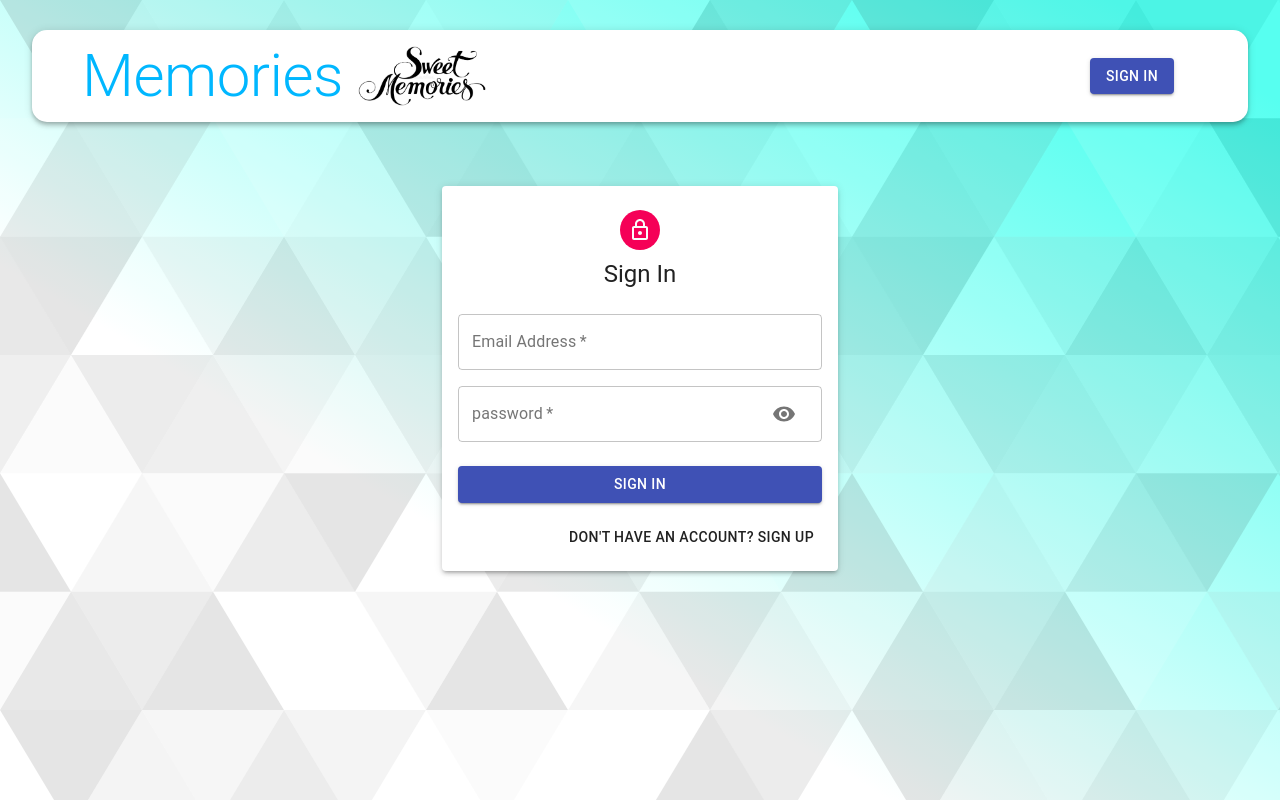
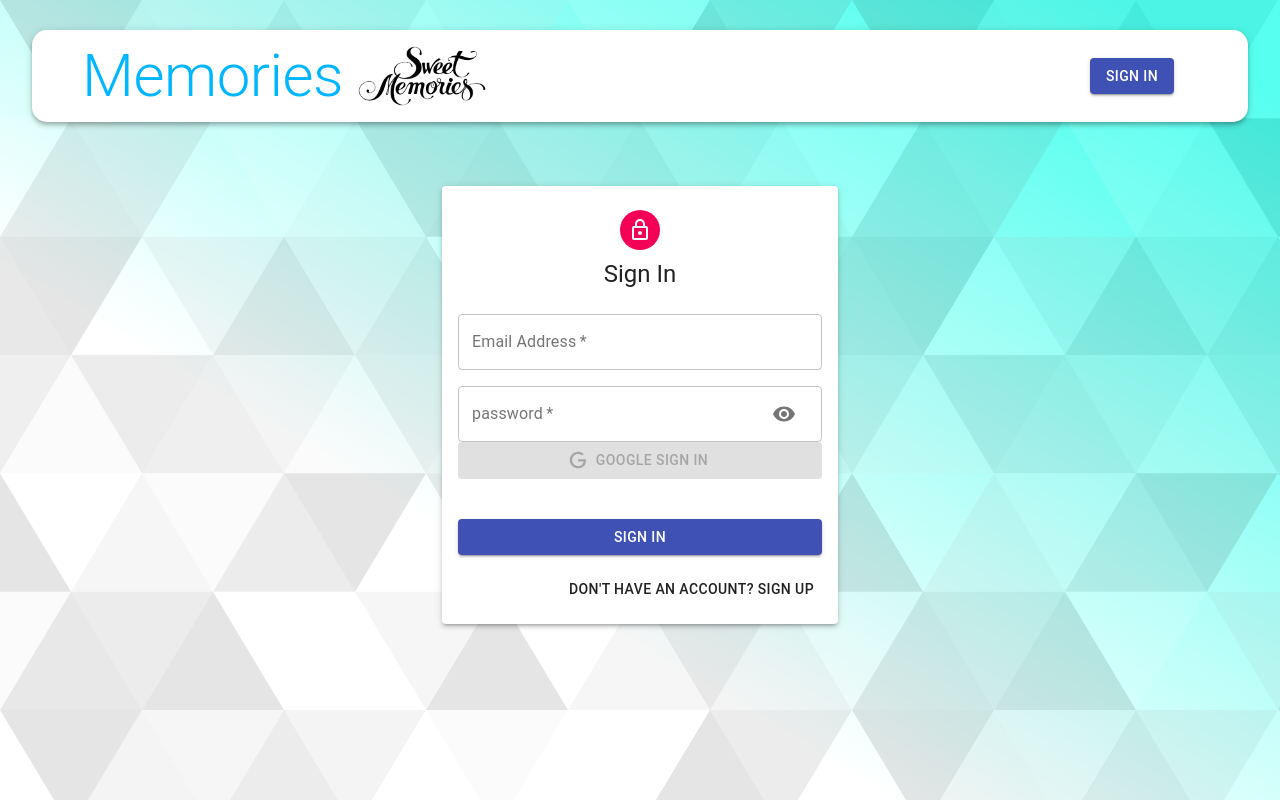
Before and after one commit to tahany777/client, a React (Create React App) app: page /auth in a window 1280 px wide. Built offline with nearby package versions, Linux system fonts and the light colour scheme.

Commit message:
feat: added features for sign in with google and create a client id

```diff
--- a/src/components/Auth/Auth.js
+++ b/src/components/Auth/Auth.js
@@ -1,22 +1,34 @@
-import React, { useState } from 'react'
-import { Avatar, Button, Paper, Grid, Typography, Container} from '@material-ui/core';
-import LockOutlinedIcon from '@material-ui/icons/LockOutlined';
-import useStyles from './styles';
-import Input from './Input';
+import React, { useState } from "react";
+import {
+  Avatar,
+  Button,
+  Paper,
+  Grid,
+  Typography,
+  Container,
+} from "@material-ui/core";
+import { GoogleLogin } from "react-google-login";
+import LockOutlinedIcon from "@material-ui/icons/LockOutlined";
+import useStyles from "./styles";
+import Input from "./Input";
+import Icon from './icon'
 const Auth = () => {
   const classes = useStyles();
   const [showPassword, setShowPassword] = useState(false);
-  const [isSignup, setIsSignup ]= useState(false);
-  const handleShowPassword = () => setShowPassword((prevShowPassword) => !prevShowPassword);
-  const handleSubmit = () => {
-
-  };
-  const handleChange = () => {
-
-  };
+  const [isSignup, setIsSignup] = useState(false);
+  const handleShowPassword = () =>
+    setShowPassword((prevShowPassword) => !prevShowPassword);
+  const handleSubmit = () => {};
+  const handleChange = () => {};
   const switchMode = () => {
     setIsSignup((prevIsSignup) => !prevIsSignup);
     handleShowPassword(false);
+  };
+  const googleSuccess = () => {
+
+  }
+  const googleeFailre = () => {
+    console.log('Google Sign In was unsuccessful. Try Again Later')
   }
   return (
     <Container component="main" maxWidth="xs">
@@ -24,35 +36,89 @@
         <Avatar className={classes.avatar}>
           <LockOutlinedIcon />
         </Avatar>
-        <Typography variant="h5">{isSignup ? 'Sign Up' : 'Sign In'}</Typography>
+        <Typography variant="h5">{isSignup ? "Sign Up" : "Sign In"}</Typography>
         <form className={classes.form} onSubmit={handleSubmit}>
           <Grid container spacing={2}>
-            {
-              isSignup && (
-                <>
-                  <Input name="firstName" label="first Name" handleChange={handleChange} autoFocus half />
-                  <Input name="firstName" label="first Name" handleChange={handleChange} half />
-                </>
-              )
-            }
-            <Input name="email" label="Email Address" handleChange={handleChange} type="email" />
-            <Input name="password" label="password" handleChange={handleChange} type={showPassword ? "text" : "password"} handleShowPassword={handleShowPassword} />
-            {isSignup && <Input name="confirmPassword" label="Repeat Password" handleChange={handleChange} type="password" />}
+            {isSignup && (
+              <>
+                <Input
+                  name="firstName"
+                  label="first Name"
+                  handleChange={handleChange}
+                  autoFocus
+                  half
+                />
+                <Input
+                  name="firstName"
+                  label="first Name"
+                  handleChange={handleChange}
+                  half
+                />
+              </>
+            )}
+            <Input
+              name="email"
+              label="Email Address"
+              handleChange={handleChange}
+              type="email"
+            />
+            <Input
+              name="password"
+              label="password"
+              handleChange={handleChange}
+              type={showPassword ? "text" : "password"}
+              handleShowPassword={handleShowPassword}
+            />
+            {isSignup && (
+              <Input
+                name="confirmPassword"
+                label="Repeat Password"
+                handleChange={handleChange}
+                type="password"
+              />
+            )}
           </Grid>
-          <Button type="submit" fullWidth variant="contained" color="primary" className={classes.submit}>
-            {isSignup ? 'Sign Up' : 'Sign In'}
+          <GoogleLogin
+            clientId="GOOGLE ID"
+            render={(renderProps) => (
+              <Button
+                className={classes.googleButton}
+                color="primary"
+                fullWidth
+                onClick={renderProps.onClick}
+                disabled={renderProps.disabled}
+                startIcon={<Icon />}
+                variant="contained"
+              >
+                Google Sign In
+              </Button>
+            )}
+            onSuccess={googleSuccess}
+            onFailure={googleeFailre}
+            cookiePolicy='single_host_origin'
+          />
+          <Button
+            type="submit"
+            fullWidth
+            variant="contained"
+            color="primary"
+            className={classes.submit}
+          >
+            {isSignup ? "Sign Up" : "Sign In"}
           </Button>
           <Grid container justify="flex-end">
             <Grid item>
               <Button onClick={switchMode}>
-                {isSignup ? 'Already have an account? Sign In' : "Don't have an account? Sign Up"}
+                {isSignup
+                  ? "Already have an account? Sign In"
+                  : "Don't have an account? Sign Up"}
               </Button>
             </Grid>
           </Grid>
         </form>
       </Paper>
     </Container>
-  )
-}
+  );
+};
 
-export default Auth
+export default Auth;
--- /dev/null
+++ b/src/components/Auth/icon.js
@@ -0,0 +1,12 @@
+import React from 'react';
+
+const icon = () => (
+  <svg style={{ width: '20px', height: '20px' }} viewBox="0 0 24 24">
+    <path
+      fill="currentColor"
+      d="M21.35,11.1H12.18V13.83H18.69C18.36,17.64 15.19,19.27 12.19,19.27C8.36,19.27 5,16.25 5,12C5,7.9 8.2,4.73 12.2,4.73C15.29,4.73 17.1,6.7 17.1,6.7L19,4.72C19,4.72 16.56,2 12.1,2C6.42,2 2.03,6.8 2.03,12C2.03,17.05 6.16,22 12.25,22C17.6,22 21.5,18.33 21.5,12.91C21.5,11.76 21.35,11.1 21.35,11.1V11.1Z"
+    />
+  </svg>
+);
+
+export default icon;
```
Also changed, not shown: 1 other file (tests, documents, lock files or other folders).
